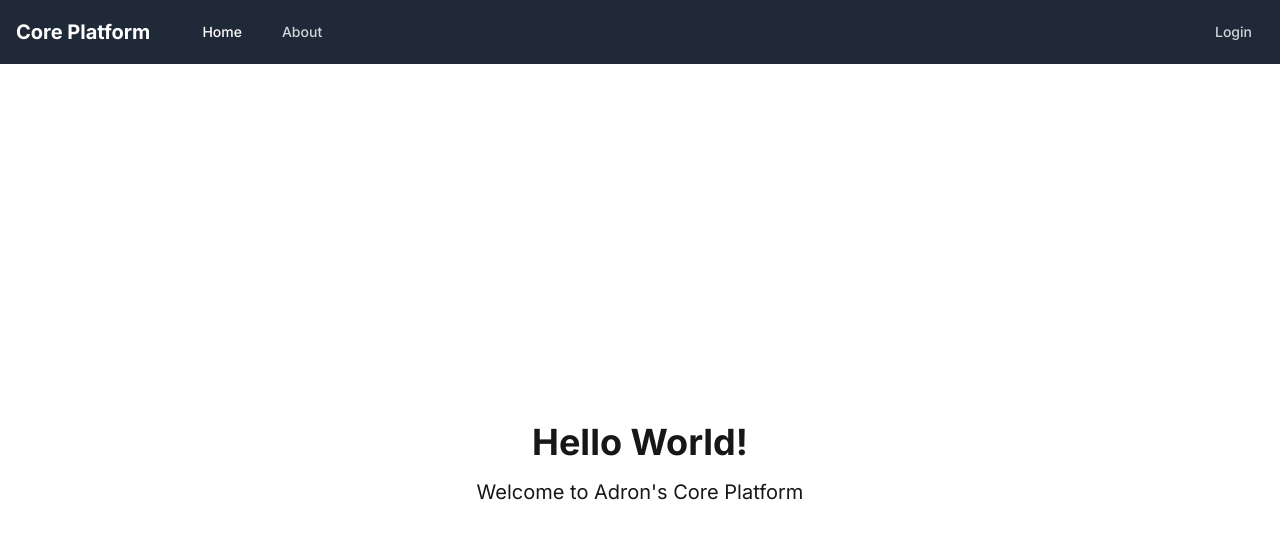
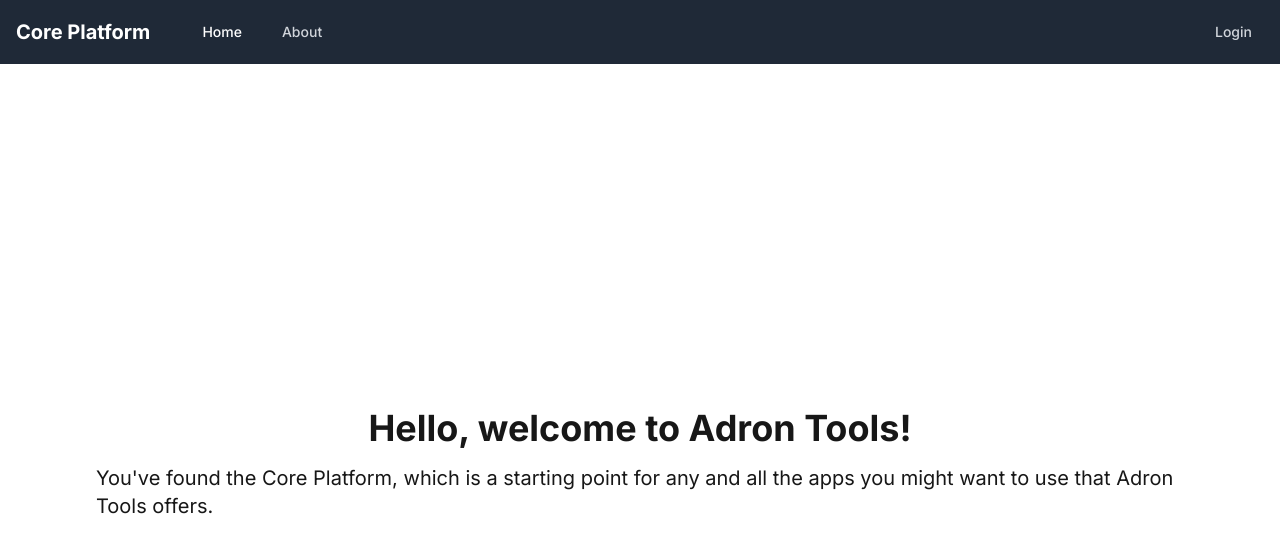
Before and after one commit to Adron/adrons-core-platform, a Next.js app: page / in a window 1280 px wide. Shown: the top 552 px of the page. Built offline with nearby package versions, Linux system fonts and the light colour scheme; no server answers.

Commit message:
Just getting rid of the hello world.

```diff
--- a/src/app/page.tsx
+++ b/src/app/page.tsx
@@ -2,10 +2,10 @@ export default function Home() {
   return (
     <main className="flex min-h-screen flex-col items-center justify-center p-24">
       <h1 className="text-4xl font-bold mb-4">
-        Hello World!
+        Hello, welcome to Adron Tools!
       </h1>
       <p className="text-xl">
-        Welcome to Adron&apos;s Core Platform
+        You've found the Core Platform, which is a starting point for any and all the apps you might want to use that Adron Tools offers.
       </p>
     </main>
   );
```
